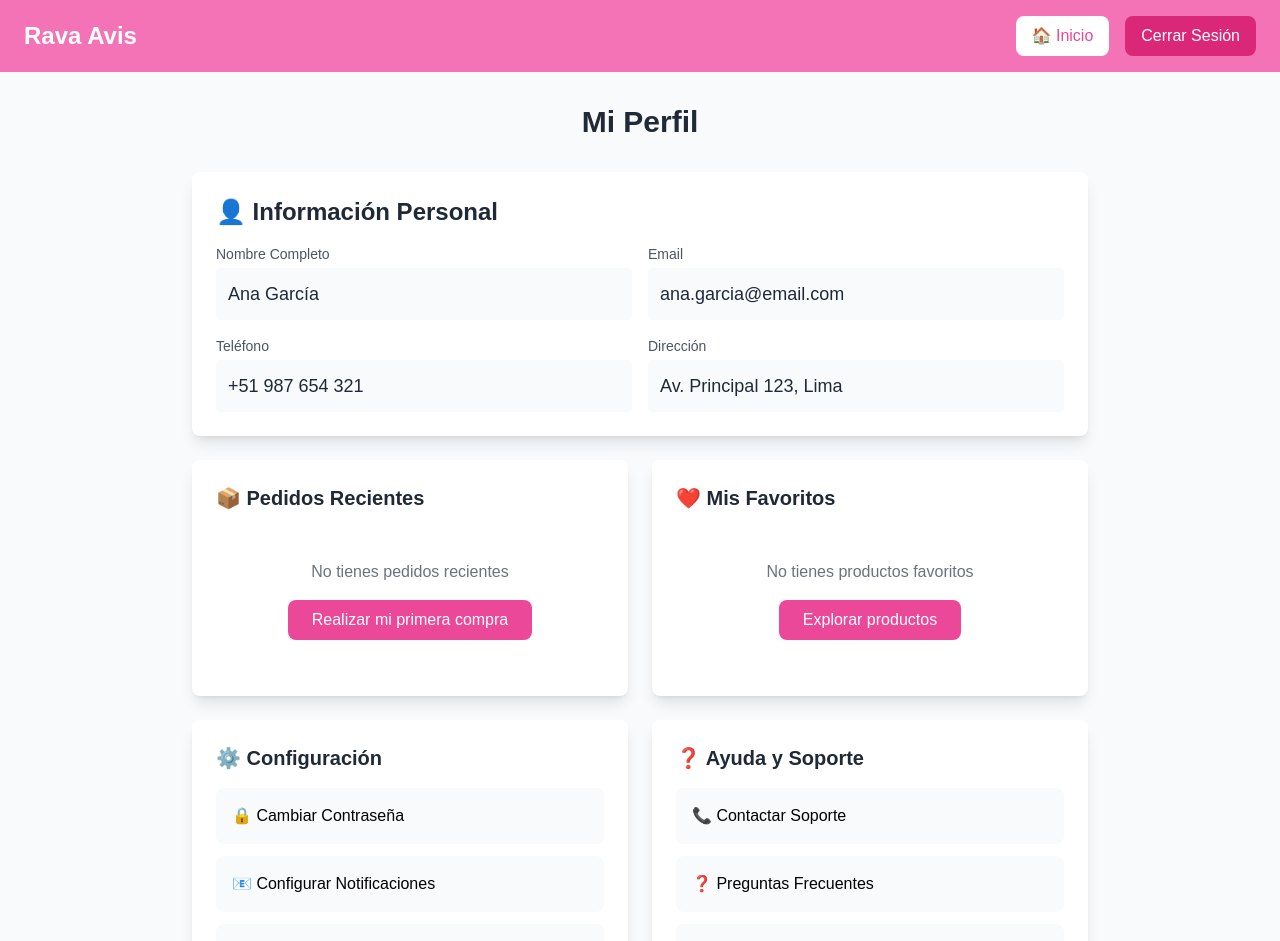
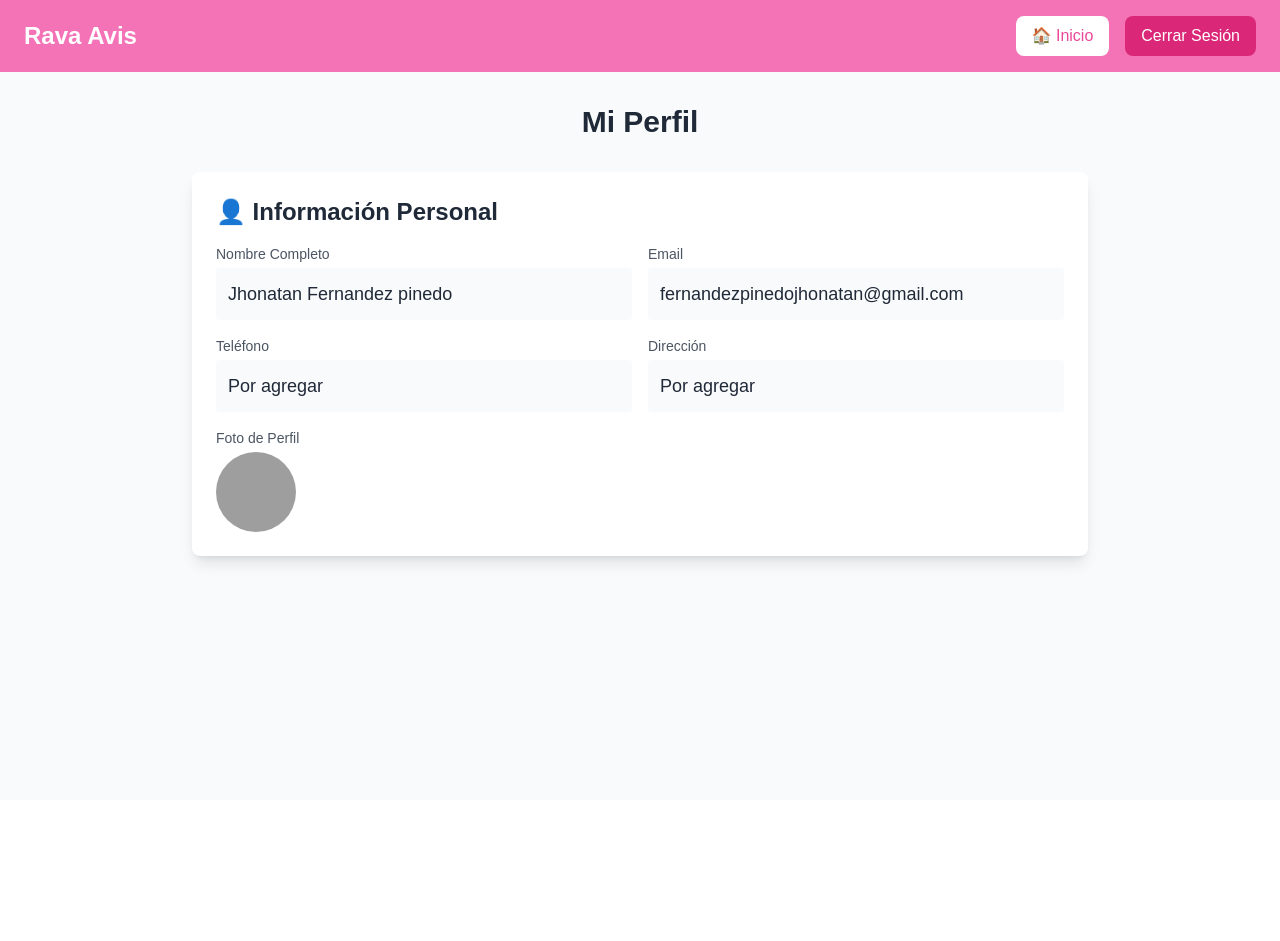
Before and after one commit to Jhonatan-Fernadez/MI_PROYECTO-301, a React (Vite) app in the folder src/frontend/: page /perfil in a window 1280 px wide. Shown: the top 941 px of the page. After the commit the page ends 800 px from the top, so only its background shows below. Built offline with nearby package versions, Linux system fonts and the light colour scheme; sample sign-in values are in the browser's storage; grey boxes are pictures that could not be loaded; a web font is replaced by a local one.

Commit message:
agregando informe del perfil en frontend

```diff
--- a/src/frontend/src/pages/Perfil.jsx
+++ b/src/frontend/src/pages/Perfil.jsx
@@ -3,14 +3,23 @@ import { Link, useNavigate } from "react-router-dom";
 
 function Perfil() {
   const [token, setToken] = useState(null);
+  const [userData, setUserData] = useState(null);
+  const [loading, setLoading] = useState(true);
   const navigate = useNavigate();
 
   useEffect(() => {
     const storedToken = localStorage.getItem("authToken");
     if (storedToken) {
       setToken(storedToken);
+      // TEMPORAL: Usa datos directos ya que no tienes /api/auth/me
+      setUserData({
+        name: "Jhonatan Fernandez pinedo",
+        email: "fernandezpinedojhonatan@gmail.com",
+        avatar:
+          "https://lh3.googleusercontent.com/s/ACg8octkNU_hpqqUuuQb81JKy9YpEubBzpyxz8JeizQVAa594wMeAQ=595-c",
+      });
+      setLoading(false);
     } else {
-      // Si no hay token, redirigir al login
       navigate("/login");
     }
   }, [navigate]);
@@ -20,13 +29,16 @@ function Perfil() {
     navigate("/");
   };
 
-  // Datos de ejemplo del usuario
-  const userData = {
-    nombre: "Ana García",
-    email: "ana.garcia@email.com",
-    telefono: "+51 987 654 321",
-    direccion: "Av. Principal 123, Lima",
-  };
+  if (loading) {
+    return (
+      <div className="min-h-screen bg-gray-50 flex items-center justify-center">
+        <div className="text-center">
+          <div className="animate-spin rounded-full h-12 w-12 border-b-2 border-pink-500 mx-auto"></div>
+          <p className="mt-4 text-gray-600">Cargando perfil...</p>
+        </div>
+      </div>
+    );
+  }
 
   return (
     <div className="min-h-screen bg-gray-50">
@@ -70,7 +82,7 @@ function Perfil() {
                   Nombre Completo
                 </label>
                 <p className="text-lg text-gray-800 bg-gray-50 p-3 rounded">
-                  {userData.nombre}
+                  {userData?.name || "No disponible"}
                 </p>
               </div>
               <div>
@@ -78,7 +90,7 @@ function Perfil() {
                   Email
                 </label>
                 <p className="text-lg text-gray-800 bg-gray-50 p-3 rounded">
-                  {userData.email}
+                  {userData?.email || "No disponible"}
                 </p>
               </div>
               <div>
@@ -86,7 +98,8 @@ function Perfil() {
                   Teléfono
                 </label>
                 <p className="text-lg text-gray-800 bg-gray-50 p-3 rounded">
-                  {userData.telefono}
+                  {userData?.phone || "Por agregar"}{" "}
+                  {/* Cambiado a "Por agregar" */}
                 </p>
               </div>
               <div>
@@ -94,84 +107,26 @@ function Perfil() {
                   Dirección
                 </label>
                 <p className="text-lg text-gray-800 bg-gray-50 p-3 rounded">
-                  {userData.direccion}
+                  {userData?.address || "Por agregar"}{" "}
+                  {/* Cambiado a "Por agregar" */}
                 </p>
               </div>
             </div>
+            {userData?.avatar && (
+              <div className="mt-4">
+                <label className="block text-sm font-medium text-gray-600 mb-1">
+                  Foto de Perfil
+                </label>
+                <img
+                  src={userData.avatar}
+                  alt="Avatar"
+                  className="w-20 h-20 rounded-full object-cover"
+                />
+              </div>
+            )}
           </div>
 
-          {/* Secciones adicionales */}
-          <div className="grid grid-cols-1 md:grid-cols-2 gap-6">
-            {/* Pedidos Recientes */}
-            <div className="bg-white rounded-lg shadow-lg p-6">
-              <h2 className="text-xl font-semibold text-gray-800 mb-4">
-                📦 Pedidos Recientes
-              </h2>
-              <div className="text-center py-8">
-                <p className="text-gray-500 mb-4">
-                  No tienes pedidos recientes
-                </p>
-                <Link to="/">
-                  <button className="bg-pink-500 text-white px-6 py-2 rounded-lg hover:bg-pink-600 transition-colors">
-                    Realizar mi primera compra
-                  </button>
-                </Link>
-              </div>
-            </div>
-
-            {/* Favoritos */}
-            <div className="bg-white rounded-lg shadow-lg p-6">
-              <h2 className="text-xl font-semibold text-gray-800 mb-4">
-                ❤️ Mis Favoritos
-              </h2>
-              <div className="text-center py-8">
-                <p className="text-gray-500 mb-4">
-                  No tienes productos favoritos
-                </p>
-                <Link to="/">
-                  <button className="bg-pink-500 text-white px-6 py-2 rounded-lg hover:bg-pink-600 transition-colors">
-                    Explorar productos
-                  </button>
-                </Link>
-              </div>
-            </div>
-
-            {/* Configuración */}
-            <div className="bg-white rounded-lg shadow-lg p-6">
-              <h2 className="text-xl font-semibold text-gray-800 mb-4">
-                ⚙️ Configuración
-              </h2>
-              <div className="space-y-3">
-                <button className="w-full text-left p-4 bg-gray-50 rounded-lg hover:bg-gray-100 transition-colors">
-                  🔒 Cambiar Contraseña
-                </button>
-                <button className="w-full text-left p-4 bg-gray-50 rounded-lg hover:bg-gray-100 transition-colors">
-                  📧 Configurar Notificaciones
-                </button>
-                <button className="w-full text-left p-4 bg-gray-50 rounded-lg hover:bg-gray-100 transition-colors">
-                  🎨 Preferencias de Tema
-                </button>
-              </div>
-            </div>
-
-            {/* Ayuda */}
-            <div className="bg-white rounded-lg shadow-lg p-6">
-              <h2 className="text-xl font-semibold text-gray-800 mb-4">
-                ❓ Ayuda y Soporte
-              </h2>
-              <div className="space-y-3">
-                <button className="w-full text-left p-4 bg-gray-50 rounded-lg hover:bg-gray-100 transition-colors">
-                  📞 Contactar Soporte
-                </button>
-                <button className="w-full text-left p-4 bg-gray-50 rounded-lg hover:bg-gray-100 transition-colors">
-                  ❓ Preguntas Frecuentes
-                </button>
-                <button className="w-full text-left p-4 bg-gray-50 rounded-lg hover:bg-gray-100 transition-colors">
-                  📝 Dejar Comentario
-                </button>
-              </div>
-            </div>
-          </div>
+          {/* Resto de tu código igual... */}
         </div>
       </div>
     </div>
```
